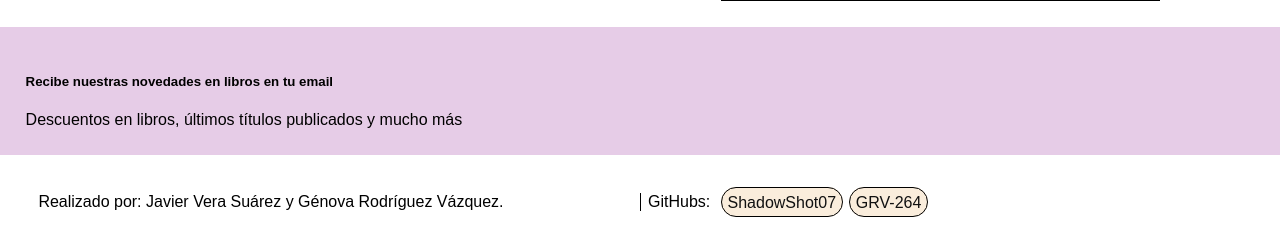
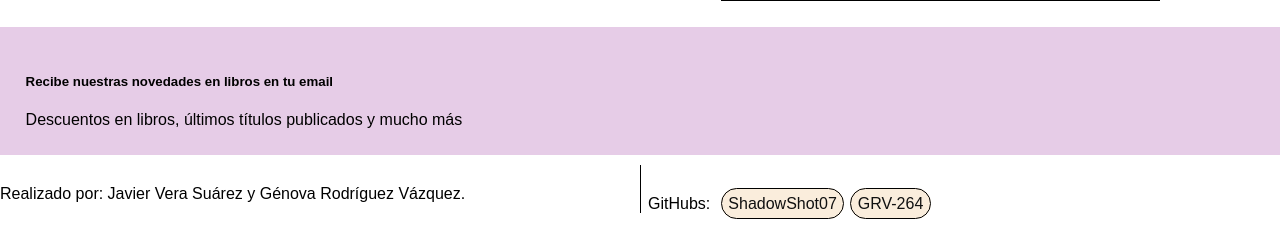
Before and after one commit to ShadowShot07/StoryBoardProject, a PHP site: page / in a window 1280 px wide; the page is wider, and only the part inside the window is pictured. Shown: the part 2102-2352 px from the top of that part. After the commit the page ends 2321 px from the top of that part, so only its background shows below. Run offline with PHP 8.4, Linux system fonts and the light colour scheme; some libraries are stand-ins or nearby versions.

Commit message:
cambios footer

```diff
--- a/index.html
+++ b/index.html
@@ -163,7 +163,7 @@
                         Descuentos en libros, últimos títulos publicados y mucho más
                     </div>
                 </div>
-                <div>
+                <div class="form">
                     <form>
                         <input type="email" name="email" id="email" placeholder="email">
                         <input type="button" value="Suscribirme">
@@ -171,12 +171,12 @@
                 </div>
             </div>
             <footer>
-                <div>
+                <div class="realizado">
                     <div>
                     Realizado por: Javier Vera Suárez y Génova Rodríguez Vázquez.
                     </div>
                 </div>
-                <div>
+                <div class="github">
                     <div>
                         GitHubs: <a href="https://github.com/ShadowShot07">ShadowShot07</a><a href="https://github.com/GRV-264">GRV-264</a>
                     </div>
--- a/styles/style.css
+++ b/styles/style.css
@@ -301,7 +301,8 @@ footer{
     clear: left;
     column-count: 2;
     text-align: justify;
-    padding: 3%;
+    margin-top: 10px;
+    margin-bottom: 20px;
     column-rule: black solid 1px;
 }
 
@@ -336,3 +337,11 @@ footer a:hover{
     background-color: #596d94;
     color: white;
 }
+
+.realizado {
+    padding-top: 20px;
+}
+
+.github {
+    padding-top: 30px;
+}
```
